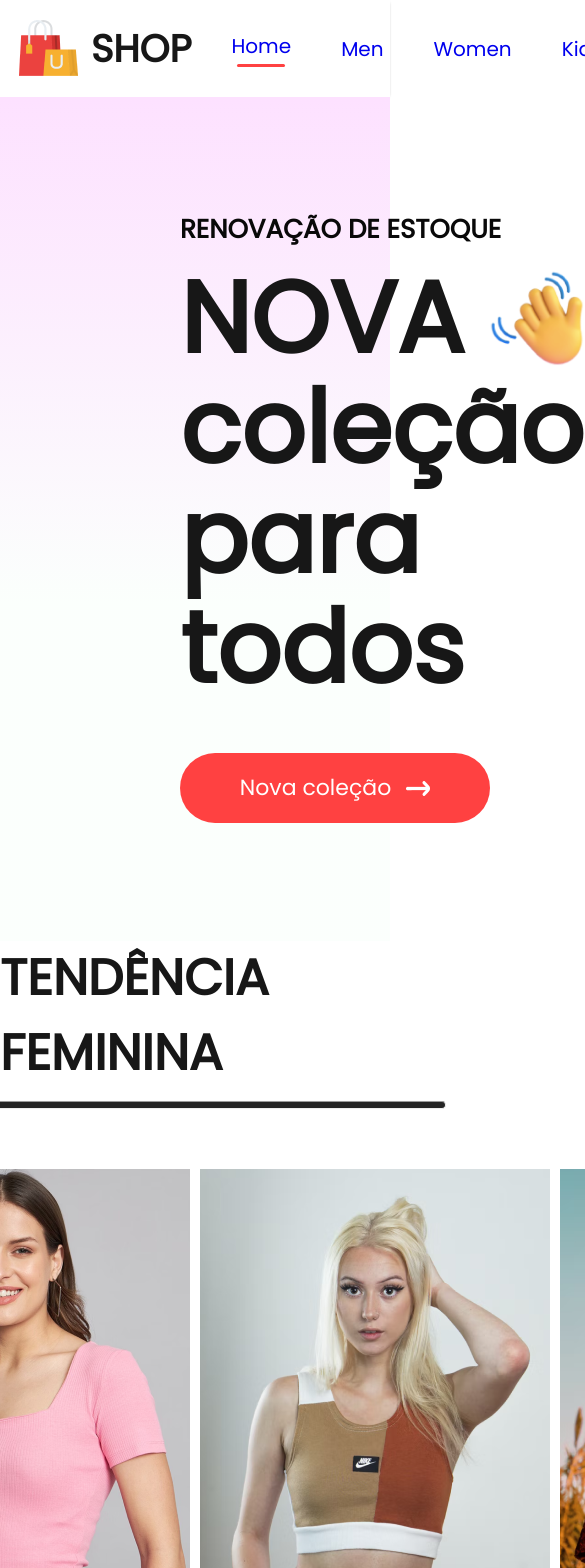
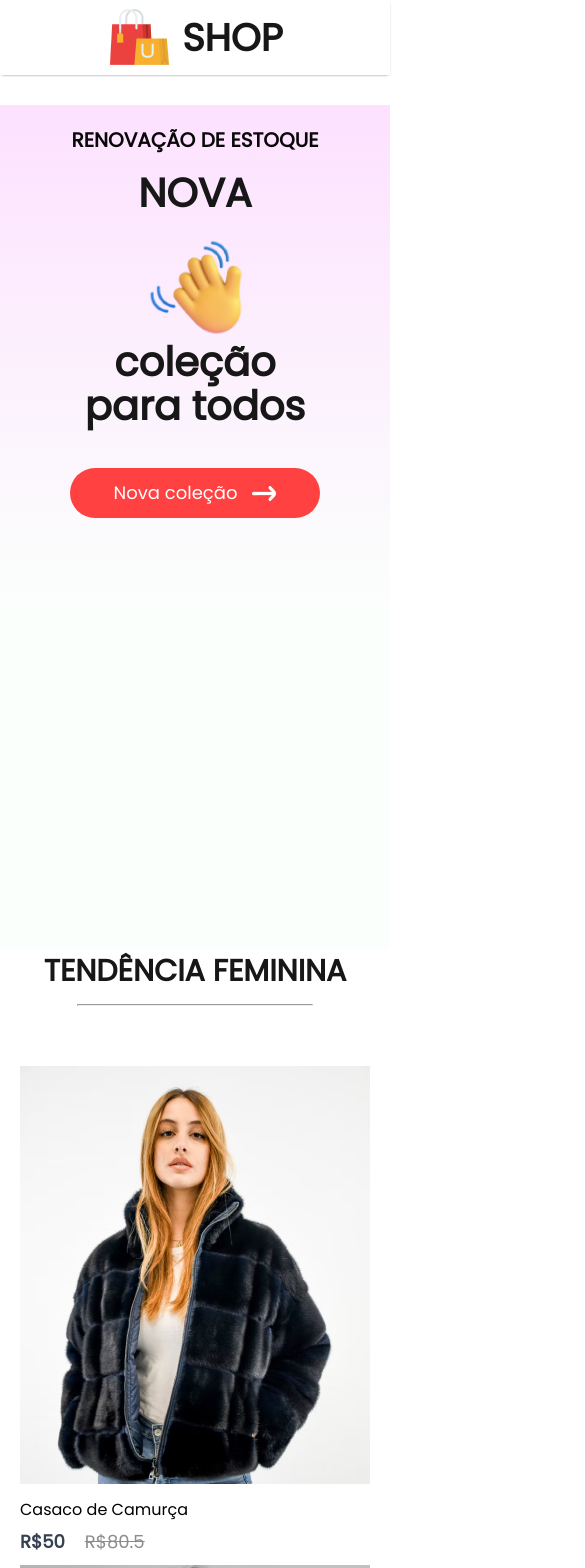
Before and after one commit to isaiasgabriel/react-store, a React (Create React App) app: page / in a window 390 px wide. Shown: the top 1568 px of the page, 585 px wide, since content can reach past the window. Built offline with nearby package versions, Linux system fonts and the light colour scheme.

Commit message:
add : responsive landing page

```diff
--- a/src/Components/Landing/Landing.css
+++ b/src/Components/Landing/Landing.css
@@ -62,3 +62,51 @@
     align-items: center;
     justify-content: center;
 }
+
+@media screen and (max-width: 768px) {
+    .landing {
+        flex-direction: column;
+        margin-top: 30px;
+        width: 90%px;
+    }
+
+    .land-left {
+        padding-top: 10px;
+        padding-left: 10px;
+        padding-right: 10px;
+        text-align: center;
+    }
+
+    .land-left h2 {
+        font-size: 20px;
+        justify-content: center;
+        text-align: center;
+    }
+
+    .land-left p {
+        font-size: 40px;
+        justify-content: center;
+        text-align: center;
+    }
+
+    .land-hand-icon {
+        display: flex;
+        flex-direction: column;
+        justify-content: center;
+        align-items: center;
+    }
+
+
+    .land-latest-button {
+        width: 250px;
+        height: 50px;
+        margin-top: 20px;
+        font-size: 18px;
+        margin-left: auto;
+        margin-right: auto;
+    }
+
+    .land-right img {
+        display: none;
+    }
+}
--- a/src/Components/Navbar/Navbar.css
+++ b/src/Components/Navbar/Navbar.css
@@ -80,3 +80,19 @@
     background: red;
     color: white;
 }
+
+@media screen and (max-width: 768px) {
+    .navbar {
+        flex-direction: column;
+        align-items: center;
+        padding: 5px;
+    }
+
+    .nav-menu {
+        display: none;
+    }
+
+    .nav-login-cart {
+        display: none;
+    }
+}
--- a/src/Components/NewCollections/NewCollections.css
+++ b/src/Components/NewCollections/NewCollections.css
@@ -5,6 +5,7 @@
     gap: 10px;
     height: 90vh;
     margin: 150px auto;
+    margin-bottom: 1250px;
 }
 
 .new-collections h1 {
@@ -26,3 +27,22 @@
     margin-top: 50px;
     gap : 30px;
 }
+
+@media screen and (max-width : 768px) {
+    .new-collections {
+        width: 100%;
+        margin: 0px auto;
+        width: 90%;
+        margin-bottom: 4500px;
+    }
+
+    .new-collections h1 {
+        font-size: 20px;
+    }
+
+    .collections {
+        display: grid;
+        grid-template-columns: 1fr;
+        gap: 20px;
+    }
+}
--- a/src/Components/Offers/Offers.css
+++ b/src/Components/Offers/Offers.css
@@ -47,3 +47,27 @@
     justify-content: flex-end;
     padding-top: 100px;
 }
+
+@media screen and (max-width:768px) {
+    .offers {
+        margin-top: 1600px;
+        align-items: center;
+        justify-content: center;
+        margin-bottom: 100px;
+        width: 8rem;
+    }
+
+    .offers-right {
+        display: none;
+    }
+
+    .offers-left {
+        display: flex;
+        flex-direction: column;
+        justify-content: center;
+    }
+
+    .offers-left h1 {
+        font-size: 30px;
+    }
+}
--- a/src/Components/Popular/Popular.css
+++ b/src/Components/Popular/Popular.css
@@ -25,3 +25,17 @@
     gap: 10px;
 
 }
+
+@media screen and (max-width:768px) {
+    .popular h1 {
+        font-size: 30px;
+    }
+
+    .popular hr {
+        width: 60%;
+    }
+
+    .popular-item {
+    flex-direction: column;
+    }
+}
```
